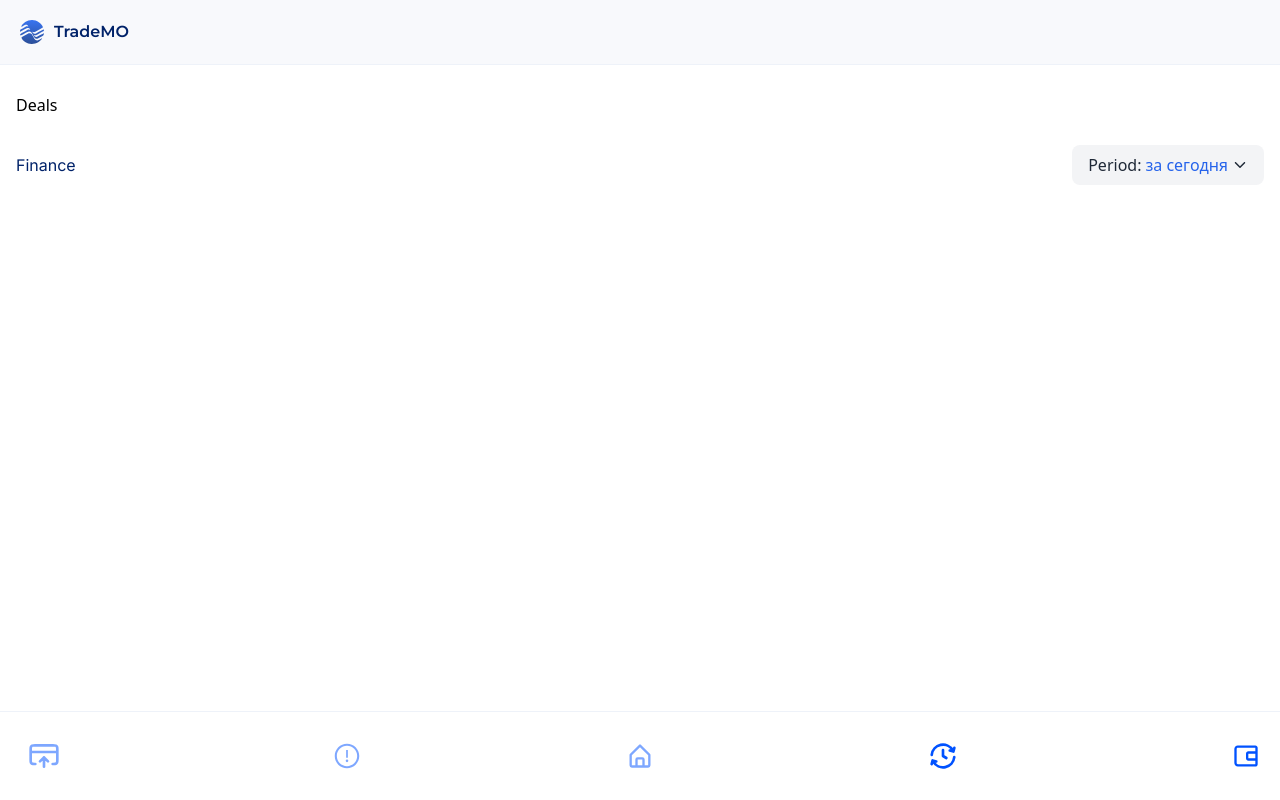
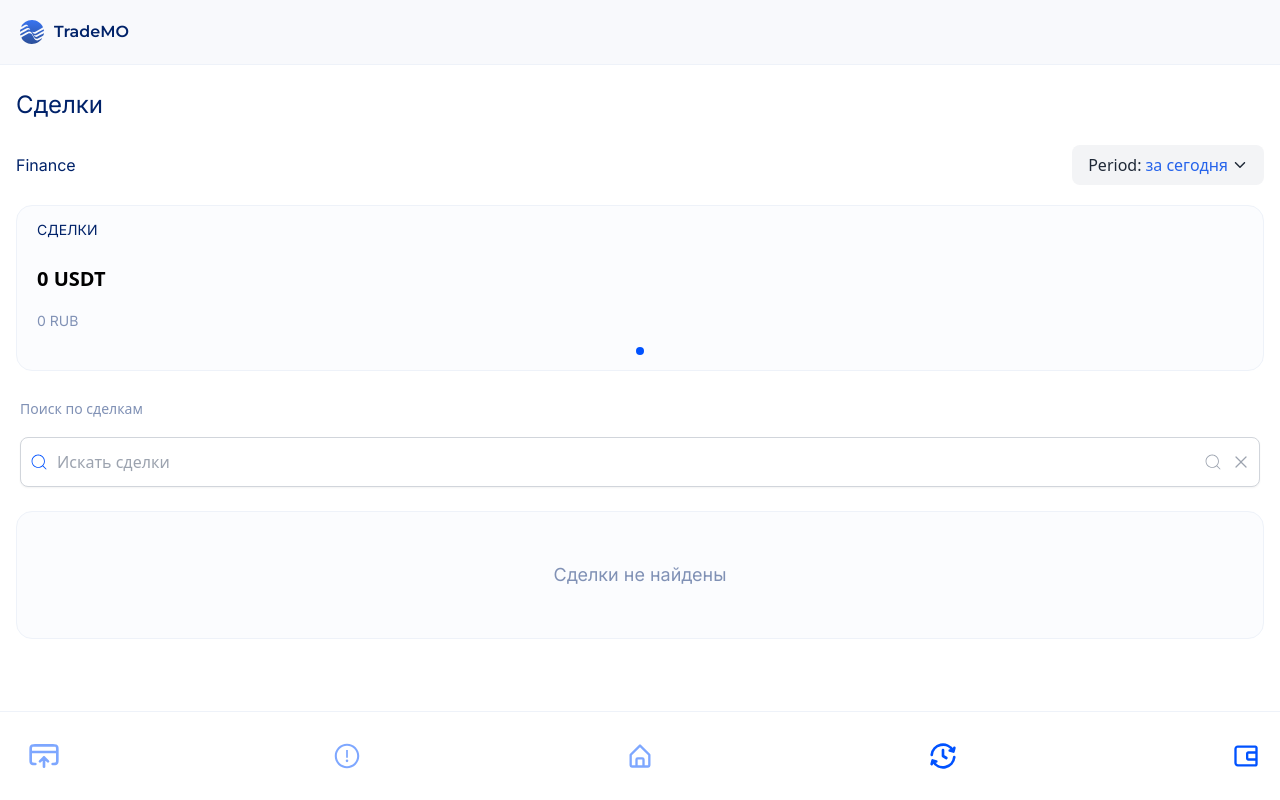
Before and after one commit to fed1k/trademo, a Next.js app: page /deals in a window 1280 px wide. Built offline with nearby package versions, Linux system fonts and the light colour scheme.

Commit message:
requisites-pages

```diff
--- a/src/app/(dashboard)/deals/page.jsx
+++ b/src/app/(dashboard)/deals/page.jsx
@@ -1,15 +1,17 @@
 "use client"
-
-import { useState } from "react";
 import { inter, periods } from "../home/page";
 import { IoIosArrowDown } from "react-icons/io";
-
+import { useState } from 'react';
+import { CiSearch } from "react-icons/ci";
+import { HiXMark } from "react-icons/hi2";
 const Deals = () => {
   const [selectedPeriod, setSelectedPeriod] = useState(periods[0]);
   const [isOpen, setIsOpen] = useState(false);
+  const [query, setQuery] = useState("");
   return (
-    <div className="flex flex-col gap-7">
-      <h2>Deals</h2>
+    <div>
+      <div className="flex flex-col gap-7">
+      <p className={`${inter.className} text-[24px] text-[#002269] leading-6 `}>Сделки</p>
       <div className="flex justify-between mb-5 items-center">
         <p className={`${inter.className} text-[16px] text-[#002269]`}>Finance</p>
         <div className="relative inline-block">
@@ -40,6 +42,41 @@ const Deals = () => {
 
       </div>
     </div>
+
+      <div className="bg-[#fbfcfe] rounded-2xl space-y-4 border border-[#eef2f9] p-[13px_20px_15px]">
+          <p className={`${inter.className} text-[#002269] text-[14px] font-medium mb-6`}>СДЕЛКИ</p>
+          <p className={`font-sans text-[rgb(0 34 105)] text-[20px] font-semibold mb-7`}>0 USDT</p>
+          <p className={`${inter.className} text-[#8091b5] text-[14px] font-medium mb-4`}>0 RUB </p>
+          <span className="w-2 h-2 flex justify-center mx-auto rounded-full bg-[#0052ff] text-center "></span>
+      </div>
+
+      <div className="flex flex-col gap-2 mt-7 w-full px-1">
+            <label className="text-[#8091b5] text-sm font-[400] mb-[10px]">Поиск по сделкам</label>
+              <div className="relative flex items-center border border-gray-300 rounded-lg p-2 w-full bg-white shadow-sm">
+              <CiSearch className="w-5 h-5 text-[#0052ff] mr-2" />
+              <input
+                type="text"
+                placeholder="Искать сделки"
+                value={query}
+                onChange={(e) => setQuery(e.target.value)}
+                className="flex-1 bg-transparent outline-none h-8 w-full text-gray-700 placeholder-gray-400"
+                />
+                <CiSearch className="w-5 h-5 text-gray-400 cursor-pointer hover:text-[#0052ff] mr-2" />
+                {(
+                <HiXMark
+                    className="w-5 h-5 text-gray-400 cursor-pointer hover:text-[#0052ff]"
+                    onClick={() => setQuery("")}
+                />
+        )}
+       </div>
+       </div>
+
+
+       <div className="flex justify-center border rounded-2xl border-[#eef2f9] items-center h-32 bg-[#fbfcfe] mt-6">
+          <p className={`text-[18px] text-[#8091b5] ${inter.className} leading-5 font-serif`}>Сделки не найдены</p>
+        </div>
+
+    </div>
   );
 }
 
--- a/src/app/(dashboard)/disputes/page.jsx
+++ b/src/app/(dashboard)/disputes/page.jsx
@@ -1,4 +1,14 @@
+'use client'
+import { Inter } from 'next/font/google';
+import { useState } from 'react';
+import { CiSearch } from "react-icons/ci";
+import { HiXMark } from "react-icons/hi2";
+export const inter = Inter({
+    weight: ['400'],
+    subsets: ['latin'],
+  });
 const DisputesPage = () => {
+    const [query, setQuery] = useState("");
     return (
         <div>
             <p className={`${inter.className} text-[24px] text-[#002269] leading-6 my-[30px]`}>Споры по сделкам</p>
@@ -9,24 +19,30 @@ const DisputesPage = () => {
                 <p className={`${inter.className} text-[#8091b5] text-[14px] font-medium mb-4`}>0 RUB – 0 спорных сделок</p>
            </div>
 
-           <div className="flex flex-col gap-2">
-      <label className="text-gray-500 text-sm">Поиск по спорам</label>
-      <div className="relative flex items-center border border-gray-300 rounded-lg p-2 w-72 bg-white shadow-sm">
-        <CiSearch className="w-5 h-5 text-blue-500" />
+           <div className="flex flex-col gap-2 mt-7 w-full px-1">
+            <label className="text-[#8091b5] text-sm font-[400] mb-[10px]">Поиск по спорам</label>
+              <div className="relative flex items-center border border-gray-300 rounded-lg p-2 w-full bg-white shadow-sm">
+              <CiSearch className="w-5 h-5 text-[#0052ff] mr-2" />
               <input
                 type="text"
                 placeholder="Поиск по спорам"
                 value={query}
                 onChange={(e) => setQuery(e.target.value)}
-          className="ml-2 flex-1 bg-transparent outline-none text-gray-700 placeholder-gray-400"
+                className="flex-1 bg-transparent outline-none h-8 w-full text-gray-700 placeholder-gray-400"
                 />
-        {query && (
-          <X
-            className="w-5 h-5 text-gray-400 cursor-pointer hover:text-gray-600"
+                <CiSearch className="w-5 h-5 text-gray-400 cursor-pointer hover:text-[#0052ff] mr-2" />
+                {(
+                <HiXMark
+                    className="w-5 h-5 text-gray-400 cursor-pointer hover:text-[#0052ff]"
                     onClick={() => setQuery("")}
                 />
         )}
        </div>
+       </div>
+
+
+       <div className="flex justify-center border rounded-2xl border-[#eef2f9] items-center h-32 bg-[#fbfcfe] mt-5">
+          <p className={`text-[18px] text-[#8091b5] ${inter.className} leading-5 font-serif`}>Споры не найдены</p>
         </div>
       </div>
     )
--- a/src/app/(dashboard)/finances/page.jsx
+++ b/src/app/(dashboard)/finances/page.jsx
@@ -1,4 +1,16 @@
+'use client'
+import { Inter } from 'next/font/google';
+import { useState } from 'react';
+import {  FaCreditCard, FaExchangeAlt, FaAngleDown, FaSort,FaSearch } from "react-icons/fa";
+export const inter = Inter({
+    weight: ['400'],
+    subsets: ['latin'],
+  });
 const FinancesPage = () => {
+    const [currentIndex, setCurrentIndex] = useState(0);
+    const [isExpanded, setIsExpanded] = useState(false);
+    const [isDropdownOpen, setIsDropdownOpen] = useState(false);
+    const [isDropdownOpen1, setIsDropdownOpen1] = useState(false);
     return (
         <div>
             <p className={`${inter.className} text-[24px] text-[#002269] leading-6 mb-[30px] `}>Финансы</p>
@@ -8,7 +20,7 @@ const FinancesPage = () => {
                 <span className={`${inter.className} text-[12px] text-[#002269] font-medium `}>Пополнить Траст</span>
                 </button>
 
-                <button className='flex gap-[10px] border px-5 py-[10px] w-[50%] bg-[#f9fafb] items-center rounded-[6px]'>
+                <button className='flex gap-[10px] border px-4 py-[10px] w-[50%] bg-[#f9fafb] items-center rounded-[6px]'>
                 <svg _ngcontent-ng-c3644767295="" width='16' height='16' _ngcontent-ng-c1898598531="" viewBox="0 0 24 24" fill="none" xmlns="http://www.w3.org/2000/svg"><path _ngcontent-ng-c3644767295="" _ngcontent-ng-c1898598531="" d="m9 17 3 3m0 0 3-3m-3 3v-7m10-4H2m3.5 9h-.3c-1.12 0-1.68 0-2.108-.218a2 2 0 0 1-.874-.874C2 16.48 2 15.92 2 14.8V7.2c0-1.12 0-1.68.218-2.108a2 2 0 0 1 .874-.874C3.52 4 4.08 4 5.2 4h13.6c1.12 0 1.68 0 2.108.218a2 2 0 0 1 .874.874C22 5.52 22 6.08 22 7.2v7.6c0 1.12 0 1.68-.218 2.108a2 2 0 0 1-.874.874C20.48 18 19.92 18 18.8 18h-.3" stroke="#7ED06A" strokeWidth="2" strokeLinecap="round" strokeLinejoin="round"></path></svg>
                 <span className={`${inter.className} text-[12px] text-[#002269] font-medium `}>Вывести прибыль</span>
                 </button>
@@ -20,16 +32,16 @@ const FinancesPage = () => {
               <div className="w-full flex-shrink-0 h-40 flex flex-col justify-center bg-[#fbfcfe] rounded-2xl space-y-0 border border-[#eef2f9] p-5 py-4">
               <div className='w-full flex justify-between'>
                 <p className={`${inter.className} text-[#002269] text-[14px] font-medium mb-6`}>ТРАСТ</p>
-                <button className='py-4 px-6 h-6 flex  gap-3 text-[#8091b5] rounded-2xl items-center bg-[#EBEEF8]'>
-                    <svg _ngcontent-ng-c3644767295="" width='23'height='20' _ngcontent-ng-c1898598531="" viewBox="0 0 24 24" fill="none" xmlns="http://www.w3.org/2000/svg"><path _ngcontent-ng-c3644767295="" _ngcontent-ng-c1898598531="" d="M20.25 17.5v-1.75a1.75 1.75 0 1 0-3.5 0v1.75M22 10H2m20 1V8.2c0-1.12 0-1.68-.218-2.108a2 2 0 0 0-.874-.874C20.48 5 19.92 5 18.8 5H5.2c-1.12 0-1.68 0-2.108.218a2 2 0 0 0-.874.874C2 6.52 2 7.08 2 8.2v7.6c0 1.12 0 1.68.218 2.108a2 2 0 0 0 .874.874C3.52 19 4.08 19 5.2 19H11m5.6 2.5h3.8c.56 0 .84 0 1.054-.109a1 1 0 0 0 .437-.437C22 20.74 22 20.46 22 19.9v-.8c0-.56 0-.84-.109-1.054a1 1 0 0 0-.437-.437c-.214-.109-.494-.109-1.054-.109h-3.8c-.56 0-.84 0-1.054.109a1 1 0 0 0-.437.437C15 18.26 15 18.54 15 19.1v.8c0 .56 0 .84.109 1.054a1 1 0 0 0 .437.437c.214.109.494.109 1.054.109Z" stroke="#FEC065" strokeWidth="2" strokeLinecap="round" strokeLinejoin="round"></path></svg>
-                    <span>0</span>
+                <button className='py-4 px-6 h-6 flex  gap-1 text-[#8091b5] rounded-2xl items-center bg-[#EBEEF8]'>
+                    <svg _ngcontent-ng-c3644767295="" width='23'height='20' _ngcontent-ng-c1898598531="" viewBox="0 0 24 24" fill="none" xmlns="http://www.w3.org/2000/svg"><path _ngcontent-ng-c3644767295="" _ngcontent-ng-c1898598531="" d="M20.25 17.5v-1.75a1.75 1.75 0 1 0-3.5 0v1.75M22 10H2m20 1V8.2c0-1.12 0-1.68-.218-2.108a2 2 0 0 0-.874-.874C20.48 5 19.92 5 18.8 5H5.2c-1.12 0-1.68 0-2.108.218a2 2 0 0 0-.874.874C2 6.52 2 7.08 2 8.2v7.6c0 1.12 0 1.68.218 2.108a2 2 0 0 0 .874.874C3.52 19 4.08 19 5.2 19H11m5.6 2.5h3.8c.56 0 .84 0 1.054-.109a1 1 0 0 0 .437-.437C22 20.74 22 20.46 22 19.9v-.8c0-.56 0-.84-.109-1.054a1 1 0 0 0-.437-.437c-.214-.109-.494-.109-1.054-.109h-3.8c-.56 0-.84 0-1.054.109a1 1 0 0 0-.437.437C15 18.26 15 18.54 15 19.1v.8c0 .56 0 .84.109 1.054a1 1 0 0 0 .437.437c.214.109.494.109 1.054.109Z" stroke="#8091b5" strokeWidth="2" strokeLinecap="round" strokeLinejoin="round"></path></svg>
+                    <span className={`${inter.className} text-[#8091b5] text-[12px]`}>0</span>
                 </button>
                </div>
               <p className={`font-sans text-[#002269] text-[20px] font-semibold mb-16`}>0 USDT</p>
               <p className='flex gap-2 items-center top-8'>
                 <span className='text-[#8091b5] text-sm leading-6 font-medium'>В резерве</span>
                 <span className={`${inter.className} text-[14px] font-medium text-[#002269] leading-6 `}>0 USDT</span>
-                <span><svg _ngcontent-ng-c3644767295="" width='16' height='16' _ngcontent-ng-c1898598531="" className='text-[#8091b5]' viewBox="0 0 18 18" fill="none" xmlns="http://www.w3.org/2000/svg" class="styles_helpIcon__CzWkW"><g _ngcontent-ng-c3644767295="" _ngcontent-ng-c1898598531="" clip-path="url(#help-circle_svg__a)"><path _ngcontent-ng-c3644767295="" _ngcontent-ng-c1898598531="" d="M6.817 6.75a2.25 2.25 0 0 1 4.373.75c0 1.5-2.25 2.25-2.25 2.25m.06 3h.008M16.5 9a7.5 7.5 0 1 1-15 0 7.5 7.5 0 0 1 15 0Z" stroke="#0052FF" strokeWidth="1.5" strokeLinecap="round" strokeLinejoin="round"></path></g><defs _ngcontent-ng-c3644767295="" _ngcontent-ng-c1898598531=""><clipPath _ngcontent-ng-c3644767295="" _ngcontent-ng-c1898598531="" id="help-circle_svg__a"><path _ngcontent-ng-c3644767295="" _ngcontent-ng-c1898598531="" fill="#fff" d="M0 0h18v18H0z"></path></clipPath></defs></svg></span>
+                <span><svg _ngcontent-ng-c3644767295="" width='16' height='16' _ngcontent-ng-c1898598531="" className='text-[#8091b5] styles_helpIcon__CzWkW' viewBox="0 0 18 18" fill="none" xmlns="http://www.w3.org/2000/svg" ><g _ngcontent-ng-c3644767295="" _ngcontent-ng-c1898598531="" clipPath="url(#help-circle_svg__a)"><path _ngcontent-ng-c3644767295="" _ngcontent-ng-c1898598531="" d="M6.817 6.75a2.25 2.25 0 0 1 4.373.75c0 1.5-2.25 2.25-2.25 2.25m.06 3h.008M16.5 9a7.5 7.5 0 1 1-15 0 7.5 7.5 0 0 1 15 0Z" stroke="#0052FF" strokeWidth="1.5" strokeLinecap="round" strokeLinejoin="round"></path></g><defs _ngcontent-ng-c3644767295="" _ngcontent-ng-c1898598531=""><clipPath _ngcontent-ng-c3644767295="" _ngcontent-ng-c1898598531="" id="help-circle_svg__a"><path _ngcontent-ng-c3644767295="" _ngcontent-ng-c1898598531="" fill="#fff" d="M0 0h18v18H0z"></path></clipPath></defs></svg></span>
                 </p>
             </div>
         <div className="w-full flex-shrink-0 h-40 flex-col items-center justify-center bg-[#fbfcfe] rounded-2xl space-y-4 border border-[#eef2f9] py-5 px-4">
@@ -65,28 +77,51 @@ const FinancesPage = () => {
          </div>
 
       <button className="flex items-center gap-2 bg-[#f0f4fc] px-7 py-[14px] rounded-lg shadow mt-4 w-full justify-center mb-16">
-        <FaExchangeAlt className="text-blue-600" />
+         <svg _ngcontent-ng-c3644767295="" className='mt-[2px]' width='18' height='18' viewBox="0 0 18 18" fill="none" xmlns="http://www.w3.org/2000/svg"><path _ngcontent-ng-c3644767295="" d="M15 7.125V5.4c0-.84 0-1.26-.164-1.581a1.5 1.5 0 0 0-.655-.656C13.861 3 13.441 3 12.6 3H3.9c-.84 0-1.26 0-1.581.163a1.5 1.5 0 0 0-.656.656c-.163.32-.163.74-.163 1.581v7.2c0 .84 0 1.26.163 1.581a1.5 1.5 0 0 0 .656.655c.32.164.74.164 1.581.164h8.7c.84 0 1.26 0 1.581-.164a1.5 1.5 0 0 0 .655-.655c.164-.32.164-.74.164-1.581v-1.725M11.25 9c0-.348 0-.523.029-.668a1.5 1.5 0 0 1 1.178-1.178c.145-.029.32-.029.668-.029h1.5c.348 0 .523 0 .668.029a1.5 1.5 0 0 1 1.178 1.178c.029.145.029.32.029.668 0 .348 0 .523-.029.668a1.5 1.5 0 0 1-1.178 1.178c-.145.029-.32.029-.668.029h-1.5c-.348 0-.523 0-.668-.029a1.5 1.5 0 0 1-1.178-1.178c-.029-.145-.029-.32-.029-.668Z" stroke="#0052FF" strokeWidth="1.5" strokeLinecap="round" strokeLinejoin="round"></path></svg>
         <span className="text-[#002269] text-sm font-medium">Операции по счету</span>
       </button>
 
-      <div>
+
         <p className={`${inter.className} text-[16px] text-[#8091b5] leading-6`}>Операции по счету</p>
+
+
+        <div className="mt-4 mb-28">
+            <div onClick={() => setIsExpanded(!isExpanded)} className="flex items-center gap-1  mt-4 w-full">
+                <span className={`${inter.className} text-[16px] text-[#8091b5] leading-6`}>
+                 Расширенный поиск
+                </span>
+                <FaAngleDown className={`text-gray-600 transform transition-transform ${isExpanded ? "rotate-180" : ""}`} />
+            </div>
+            {isExpanded && (
+        <div className="mt-4">
+          <button onClick={() => setIsDropdownOpen(!isDropdownOpen)} className="flex items-center justify-between bg-[#fbfcfe] px-4 py-2 rounded-lg shadow w-full">
+            <span className="flex text-[12px] items-center w-full gap-2 text-[#002269] font-medium">
+            <svg _ngcontent-ng-c3644767295="" width='20' height='20' viewBox="0 0 18 18" fill="none" xmlns="http://www.w3.org/2000/svg"><path _ngcontent-ng-c3644767295="" d="M16.5 7.5h-15m6.75 3H4.5m-3-4.35v5.7c0 .84 0 1.26.163 1.581a1.5 1.5 0 0 0 .656.655c.32.164.74.164 1.581.164h10.2c.84 0 1.26 0 1.581-.164a1.5 1.5 0 0 0 .656-.655c.163-.32.163-.74.163-1.581v-5.7c0-.84 0-1.26-.163-1.581a1.5 1.5 0 0 0-.656-.656c-.32-.163-.74-.163-1.581-.163H3.9c-.84 0-1.26 0-1.581.163a1.5 1.5 0 0 0-.656.656c-.163.32-.163.74-.163 1.581Z" stroke="#0052FF" stroke-width="1.5" stroke-linecap="round" stroke-linejoin="round"></path></svg>
+                <select className="bg-[#fbfcfe] p-2 w-full border-none">
+                <option className="text-blue-600 font-medium">Все типы</option>
+                <option className="text-gray-500">Вывод прибыли</option>
+                <option className="text-gray-500">Пополнение</option>
+            </select>
+            </span>
+          </button>
+          <button  onClick={() => setIsDropdownOpen1(!isDropdownOpen1)} className="flex items-center justify-between bg-[#fbfcfe] px-4 py-2 rounded-lg shadow w-full mt-2">
+            <span className="flex items-center w-full text-[12px] gap-1 text-[#002269] font-medium">
+            <svg _ngcontent-ng-c3644767295="" width="20" height="20" fill="none" xmlns="http://www.w3.org/2000/svg"><path _ngcontent-ng-c3644767295="" d="M14.167 3.333v13.334m0 0-3.334-3.334m3.334 3.334 3.333-3.334M5.833 16.667V3.333m0 0L2.5 6.667m3.333-3.334 3.334 3.334" stroke="#0052FF" stroke-width="1.5" stroke-linecap="round" stroke-linejoin="round"></path></svg>
+            <select className="bg-[#fbfcfe] p-2 border-none w-full">
+                <option className="text-blue-600 font-medium"> Сначала новые</option>
+                <option className="text-gray-500"> Сначала старые</option>
+          </select>
+            </span>
+          </button>
+        </div>
+      )}
+
+        <p className={`${inter.className} text-[16px] text-[#002269] leading-6 mt-3`} >Операции не найдены  </p>
          </div>
 
-      <div className="mt-4 mb-28">
-        <button className="flex items-center justify-between bg-gray-100 px-4 py-2 rounded-lg shadow w-full">
-          <span className="flex items-center gap-2 text-gray-700 font-medium">
-            <FaCreditCard className="text-blue-600" /> Все типы
-          </span>
-          <FaAngleDown className="text-gray-600" />
-        </button>
-        <button className="flex items-center justify-between bg-gray-100 px-4 py-2 rounded-lg shadow w-full mt-2">
-          <span className="flex items-center gap-2 text-gray-700 font-medium">
-            <FaSort className="text-blue-600" /> Сначала новые
-          </span>
-          <FaAngleDown className="text-gray-600" />
-        </button>
-      </div>
+
+
+
      </div>
     )
 }
--- a/src/app/(dashboard)/requisites/page.jsx
+++ b/src/app/(dashboard)/requisites/page.jsx
@@ -1,6 +1,17 @@
+import { Inter } from 'next/font/google';
+export const inter = Inter({
+    weight: ['400'],
+    subsets: ['latin'],
+  });
 const RequisitesPage = () => {
+
     return (
-        <div>RequisitesPage</div>
+        <div>
+            <p className={`${inter.className} text-[24px] text-[#002269] leading-6 my-[30px]`}>Реквизиты профилей</p>
+            <div className="flex justify-center border rounded-2xl border-[#eef2f9] items-center h-32 bg-[#fbfcfe]">
+               <p className={`text-[18px] font-medium text-[#8091b5] ${inter.className} leading-5 `}>Профили не найдены</p>
+            </div>
+        </div>
     )
 }
 
```
Lines whose indentation alone changed are shown as unchanged.
